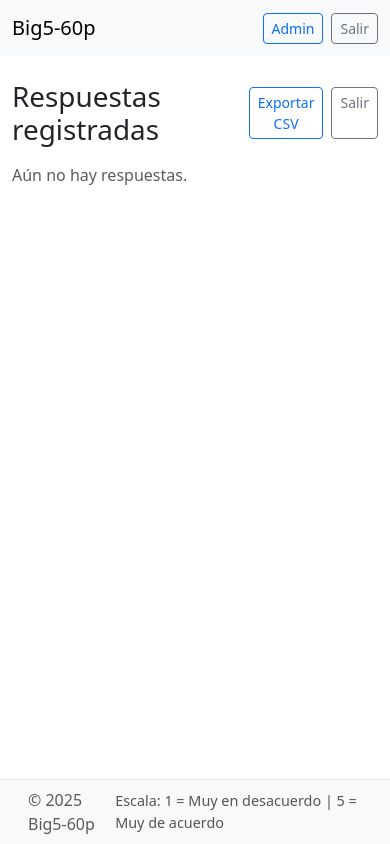
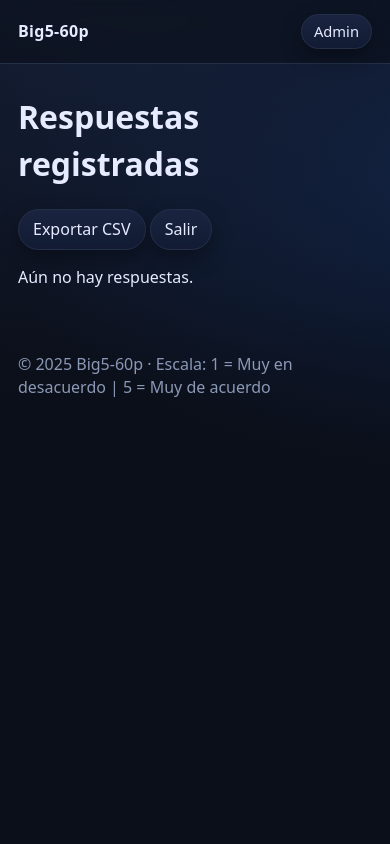
Before and after one commit to Layonor/Big5-60p, a Flask app: page /admin in a window 390 px wide. Run offline with Flask 3, Linux system fonts and the light colour scheme; the visitor is signed in with stand-in values (Sample User, id 1); some libraries are stand-ins or nearby versions.

Commit message:
UI: doble espacio preguntas, thanks simple, mail a admin

```diff
--- a/app.py
+++ b/app.py
@@ -5,6 +5,8 @@
 from datetime import datetime, timezone
 from pathlib import Path
 from functools import wraps
+import smtplib
+from email.message import EmailMessage
 
 from flask import (
     Flask, render_template, request, redirect, url_for,
@@ -13,39 +15,67 @@
 from flask_sqlalchemy import SQLAlchemy
 
 # -----------------------------------------------------------------------------
-# Crear la app y configuración base
+# Crear app y config base
 # -----------------------------------------------------------------------------
 app = Flask(__name__)
 app.config["SECRET_KEY"] = os.environ.get("SECRET_KEY", "dev-key-change-me")
 app.config["SQLALCHEMY_TRACK_MODIFICATIONS"] = False
 
-# --- Config DB: SQLite por defecto; DATABASE_URL (Render) si existe ---
-database_url = os.environ.get("DATABASE_URL")
-if database_url:
-    # Algunas PaaS entregan postgres://; SQLAlchemy espera postgresql://
-    if database_url.startswith("postgres://"):
-        database_url = database_url.replace("postgres://", "postgresql://", 1)
-    # Si usas psycopg v3, fuerza el driver explícito (no afecta a SQLite)
-    if database_url.startswith("postgresql://") and "+psycopg" not in database_url and "+pg8000" not in database_url:
-        database_url = database_url.replace("postgresql://", "postgresql+psycopg://", 1)
-    app.config["SQLALCHEMY_DATABASE_URI"] = database_url
-else:
-    app.config["SQLALCHEMY_DATABASE_URI"] = "sqlite:///big5.db"
+# --- DB: forzar SQLite en /tmp (escribible en Render) ---
+app.config["SQLALCHEMY_DATABASE_URI"] = "sqlite:////tmp/big5.db"
 
 db = SQLAlchemy(app)
 
-# Crea tablas al arrancar (útil en Render/primer deploy)
+# Crea tablas al arrancar
 with app.app_context():
     db.create_all()
+
+# -----------------------------------------------------------------------------
+# Email: configuración por variables de entorno
+# -----------------------------------------------------------------------------
+SMTP_HOST = os.environ.get("SMTP_HOST", "")
+SMTP_PORT = int(os.environ.get("SMTP_PORT", "587"))
+SMTP_USER = os.environ.get("SMTP_USER", "")
+SMTP_PASS = os.environ.get("SMTP_PASS", "")
+SMTP_FROM = os.environ.get("SMTP_FROM", SMTP_USER or "no-reply@example.com")
+ADMIN_EMAIL = os.environ.get("ADMIN_EMAIL", "")  # <— tu correo destino
+
+def send_admin_email(subject: str, body_text: str, csv_bytes: bytes | None = None, csv_name: str = "respuestas.csv"):
+    """
+    Envía email al ADMIN_EMAIL con texto y CSV adjunto (opcional).
+    No rompe el flujo si falla: registra y continúa.
+    """
+    if not (SMTP_HOST and SMTP_USER and SMTP_PASS and ADMIN_EMAIL):
+        # Config incompleta: no enviar, pero no romper
+        app.logger.warning("Email no enviado: faltan variables SMTP/ADMIN_EMAIL")
+        return
+
+    try:
+        msg = EmailMessage()
+        msg["Subject"] = subject
+        msg["From"] = SMTP_FROM
+        msg["To"] = ADMIN_EMAIL
+        msg.set_content(body_text)
+
+        if csv_bytes:
+            msg.add_attachment(
+                csv_bytes,
+                maintype="text",
+                subtype="csv",
+                filename=csv_name
+            )
+
+        with smtplib.SMTP(SMTP_HOST, SMTP_PORT, timeout=20) as s:
+            s.starttls()
+            s.login(SMTP_USER, SMTP_PASS)
+            s.send_message(msg)
+    except Exception as e:
+        app.logger.exception(f"Fallo enviando email: {e}")
 
 # -----------------------------------------------------------------------------
 # Utilidades: cargar test y calcular puntuaciones
 # -----------------------------------------------------------------------------
 def load_assessment():
-    """
-    Carga assessments/big5_60.json. Si no encuentra la ruta al lado del app.py,
-    intenta con el cwd (por si se ejecuta desde otra carpeta).
-    """
     base = Path(__file__).resolve().parent
     primary = base / "assessments" / "big5_60.json"
     fallback = Path.cwd() / "assessments" / "big5_60.json"
@@ -57,7 +87,7 @@
     with path.open("r", encoding="utf-8") as f:
         spec = json.load(f)
 
-    # Asegura opciones de escala si no vienen
+    # Escala
     scale = spec.get("scale", {})
     s_min = int(scale.get("min", 1))
     s_max = int(scale.get("max", 5))
@@ -70,7 +100,7 @@
     scale.setdefault("label", "1 = Muy en desacuerdo | 5 = Muy de acuerdo")
     spec["scale"] = scale
 
-    # Normaliza items
+    # Items normalizados
     for i in spec.get("items", []):
         i["id"] = int(i["id"])
         i["reverse"] = bool(i.get("reverse", False))
@@ -80,20 +110,13 @@
 
 
 def score_answers(form_dict, spec):
-    """
-    Devuelve:
-      - sums: dict con sumas O,C,E,A,N
-      - percent_list: lista [(nombre, suma, porcentaje_int), ...]
-    """
     s_min = spec["scale"]["min"]
     s_max = spec["scale"]["max"]
     traits = ["O", "C", "E", "A", "N"]
     sums = {t: 0 for t in traits}
 
-    # Mapa rápido id->item
     items = {int(it["id"]): it for it in spec["items"]}
 
-    # Recorremos los 60 ítems
     for qid, item in items.items():
         key = f"q{qid}"
         val_str = form_dict.get(key)
@@ -103,23 +126,15 @@
             val = int(val_str)
         except ValueError:
             raise ValueError(f"Respuesta inválida en ítem {qid}")
-        # Reversa
         if item.get("reverse"):
             val = s_min + s_max - val
         sums[item["trait"]] += val
 
-    # Normalización 0-100 (cada rasgo tiene 12 ítems)
+    # 0–100
     min_total = 12 * s_min
     max_total = 12 * s_max
     rng = max_total - min_total
-
-    # (Evito comprensiones para cero riesgo de paréntesis)
-    percent = {}
-    for t in traits:
-        if rng:
-            percent[t] = int(round((sums[t] - min_total) * 100.0 / rng))
-        else:
-            percent[t] = 0
+    percent = {t: (int(round((sums[t] - min_total) * 100 / rng)) if rng else 0) for t in traits}
 
     percent_list = [
         ("Apertura (O)", sums["O"], percent["O"]),
@@ -130,7 +145,6 @@
     ]
     return sums, percent_list
 
-
 # -----------------------------------------------------------------------------
 # Modelos
 # -----------------------------------------------------------------------------
@@ -140,26 +154,22 @@
     ts = db.Column(db.DateTime, nullable=False, default=lambda: datetime.now(timezone.utc))
     nickname = db.Column(db.String(120))
     email = db.Column(db.String(320))
-    # Sumas por rasgo
     O = db.Column(db.Integer, nullable=False)
     C = db.Column(db.Integer, nullable=False)
     E = db.Column(db.Integer, nullable=False)
     A = db.Column(db.Integer, nullable=False)
     N = db.Column(db.Integer, nullable=False)
 
-
 # -----------------------------------------------------------------------------
 # CLI
 # -----------------------------------------------------------------------------
 @app.cli.command("init-db")
 def init_db():
-    """Crea tablas si no existen."""
     db.create_all()
     print("Base de datos inicializada.")
 
-
 # -----------------------------------------------------------------------------
-# Auth muy simple para admin
+# Auth simple
 # -----------------------------------------------------------------------------
 def admin_required(fn):
     @wraps(fn)
@@ -168,7 +178,6 @@
             return redirect(url_for("login", next=request.path))
         return fn(*args, **kwargs)
     return wrapper
-
 
 @app.route("/login", methods=["GET", "POST"])
 def login():
@@ -185,36 +194,32 @@
         flash("Credenciales inválidas.", "danger")
     return render_template("login.html")
 
-
 @app.route("/logout")
 def logout():
     session.pop("admin", None)
     flash("Sesión cerrada.", "info")
     return redirect(url_for("test"))
 
-
 # -----------------------------------------------------------------------------
-# Rutas principales
+# Rutas
 # -----------------------------------------------------------------------------
 @app.route("/")
 def index():
     return redirect(url_for("test"))
-
 
 @app.route("/test", methods=["GET", "POST"])
 def test():
     spec = load_assessment()
 
     if request.method == "POST":
-        # Validar que llegó todo
+        # Validación
         expected = {f"q{i['id']}" for i in spec["items"]}
         got = {k for k in request.form.keys() if k.startswith("q")}
         if expected - got:
             flash("Faltan respuestas, por favor completa todas las preguntas.", "warning")
-            # Vuelve a mostrar formulario con lo respondido
             return render_template("test.html", spec=spec, prev=request.form)
 
-        # Calcular y guardar
+        # Calcular + guardar
         sums, percent_list = score_answers(request.form, spec)
         r = Response(
             nickname=request.form.get("nickname", "").strip() or None,
@@ -224,23 +229,45 @@
         db.session.add(r)
         db.session.commit()
 
-        session["last_results"] = percent_list  # para mostrar en /thanks
+        # Preparar email al admin (texto + CSV adjunto)
+        nick = r.nickname or "(sin nombre)"
+        mail_user = r.email or "(sin email)"
+        lines = [f"Big5-60p - Nuevo resultado",
+                 f"Fecha (UTC): {r.ts.strftime('%Y-%m-%d %H:%M:%S')}",
+                 f"Nombre: {nick}",
+                 f"Email: {mail_user}",
+                 ""]
+        for name, score, pct in percent_list:
+            lines.append(f"{name}: suma={score}, %={pct}")
+        body = "\n".join(lines)
+
+        # CSV (1 fila)
+        csv_io = StringIO()
+        w = csv.writer(csv_io)
+        w.writerow(["id","ts_utc","nickname","email","O","C","E","A","N"])
+        w.writerow([r.id, r.ts.strftime("%Y-%m-%d %H:%M:%S"), nick, mail_user, r.O, r.C, r.E, r.A, r.N])
+        csv_bytes = csv_io.getvalue().encode("utf-8")
+
+        # Enviar (no rompe si falla)
+        send_admin_email(
+            subject="Big5-60p: nuevo resultado",
+            body_text=body,
+            csv_bytes=csv_bytes,
+            csv_name=f"big5_respuesta_{r.id}.csv"
+        )
+
+        # NO mostramos análisis al candidato
         return redirect(url_for("thanks"))
 
-    # GET
     return render_template("test.html", spec=spec, prev=None)
-
 
 @app.route("/thanks")
 def thanks():
-    results = session.pop("last_results", None)
-    if not results:
-        return redirect(url_for("test"))
-    return render_template("thanks.html", results=results)
-
+    # Mensaje neutro (no mostramos resultados)
+    return render_template("thanks.html")
 
 # -----------------------------------------------------------------------------
-# Panel admin
+# Admin
 # -----------------------------------------------------------------------------
 @app.route("/admin")
 @admin_required
@@ -263,28 +290,19 @@
     ]
     return render_template("admin.html", rows=data)
 
-
 @app.route("/admin/export.csv")
 @admin_required
 def admin_export_csv():
     rows = Response.query.order_by(Response.ts.asc()).all()
-
     output = StringIO()
     writer = csv.writer(output)
-
-    # encabezado
     writer.writerow(["id", "ts_utc", "nickname", "email", "O", "C", "E", "A", "N"])
-
-    # filas
     for r in rows:
         writer.writerow([
-            r.id,
-            r.ts.strftime("%Y-%m-%d %H:%M:%S"),
-            r.nickname or "",
-            r.email or "",
+            r.id, r.ts.strftime("%Y-%m-%d %H:%M:%S"),
+            r.nickname or "", r.email or "",
             r.O, r.C, r.E, r.A, r.N,
         ])
-
     mem = BytesIO(output.getvalue().encode("utf-8"))
     mem.seek(0)
     filename = f"big5_responses_{datetime.now().strftime('%Y%m%d_%H%M%S')}.csv"
@@ -295,9 +313,6 @@
         as_attachment=True,
     )
 
-
-# -----------------------------------------------------------------------------
-# Arranque local (opcional)
 # -----------------------------------------------------------------------------
 if __name__ == "__main__":
     app.run(host="127.0.0.1", port=5000, debug=False)
--- a/templates/base.html
+++ b/templates/base.html
@@ -1,56 +1,152 @@
 <!doctype html>
 <html lang="es">
 <head>
-  <meta charset="utf-8" />
-  <meta name="viewport" content="width=device-width,initial-scale=1" />
-  <title>{% block title %}Big Five 60 ítems{% endblock %}</title>
-  <link href="https://cdn.jsdelivr.net/npm/bootstrap@5.3.3/dist/css/bootstrap.min.css" rel="stylesheet">
+  <meta charset="utf-8">
+  <meta name="viewport" content="width=device-width,initial-scale=1">
+  <title>{% block title %}Big5-60p{% endblock %}</title>
+
+  <!-- Estilos minimalistas embebidos -->
   <style>
-    body { padding-bottom: 4rem; }
-    .scale-label { font-size: .9rem; color: #555;}
-    .trait-badge { font-weight: 600; }
-    .sticky-footer { position: fixed; left:0; right:0; bottom:0; background:#f8f9fa; border-top:1px solid #e9ecef; padding:.5rem 1rem;}
+    :root{
+      --bg:#0b0f19;
+      --card:#121826;
+      --muted:#8b98b6;
+      --text:#e6ebff;
+      --brand:#6ea8fe;
+      --brand-2:#9ad0ff;
+      --chip:#1a2235;
+      --chip-active:#2a6ef2;
+      --chip-active-text:#fff;
+      --border:#233048;
+      --shadow:0 8px 20px rgba(0,0,0,.35);
+      --radius:16px;
+    }
+    *{box-sizing:border-box}
+    html,body{height:100%}
+    body{
+      margin:0;
+      background: radial-gradient(1200px 800px at 20% -10%, #16213a 0%, transparent 60%) no-repeat,
+                  radial-gradient(1000px 600px at 120% 20%, #102244 0%, transparent 50%) no-repeat,
+                  var(--bg);
+      color:var(--text);
+      font:16px/1.45 ui-sans-serif, system-ui, -apple-system, Segoe UI, Roboto, Inter, "Helvetica Neue", Arial, "Apple Color Emoji","Segoe UI Emoji";
+    }
+    a{color:var(--brand);text-decoration:none}
+    a:hover{text-decoration:underline}
+
+    header{
+      position:sticky; top:0; z-index:5;
+      backdrop-filter: blur(8px);
+      background: rgba(11,15,25,.6);
+      border-bottom:1px solid var(--border);
+    }
+    .bar{
+      max-width:980px; margin:0 auto; padding:14px 18px;
+      display:flex; align-items:center; gap:12px; justify-content:space-between;
+    }
+    .brand{font-weight:700; letter-spacing:.3px}
+    .btn{
+      display:inline-flex; align-items:center; gap:8px;
+      padding:8px 14px; border-radius:999px; border:1px solid var(--border);
+      background:linear-gradient(180deg, #1a2440, #121b33);
+      color:var(--text); text-decoration:none; box-shadow: var(--shadow);
+    }
+    .btn:hover{filter:brightness(1.08)}
+    .btn.small{padding:6px 12px; font-size:.92rem}
+
+    main{max-width:980px; margin:30px auto; padding:0 18px}
+    .card{
+      background: linear-gradient(180deg, #121b24 0%, #0e1526 100%);
+      border:1px solid var(--border);
+      border-radius: var(--radius);
+      box-shadow: var(--shadow);
+    }
+    .muted{color:var(--muted)}
+    footer{max-width:980px; margin:40px auto; padding:24px 18px; color:var(--muted)}
+
+    /* ---- Formulario / test ---- */
+    .form{
+      padding:20px;
+      display:grid; gap:16px;
+    }
+    .field>label{display:block; font-weight:600; margin-bottom:6px}
+    .field input[type="text"],
+    .field input[type="email"]{
+      width:100%; padding:12px 14px; border-radius:10px;
+      border:1px solid var(--border); background:#0d1424; color:var(--text);
+      outline:none;
+    }
+    .field input:focus{border-color:#34518a; box-shadow:0 0 0 3px rgba(106,170,255,.15)}
+
+    .item{
+      border:1px solid var(--border);
+      border-radius:12px;
+      padding:14px;
+      background: #0e1526;
+    }
+    .qtext{margin-bottom:10px; font-weight:600}
+
+    .choices{
+      display:flex; gap:8px; flex-wrap:wrap;
+    }
+    /* Input visualmente oculto, accesible para screen readers */
+    .choices input[type="radio"]{
+      position:absolute; inline-size:1px; block-size:1px;
+      margin:-1px; overflow:hidden; clip:rect(0 0 0 0); clip-path:inset(50%); border:0; padding:0;
+    }
+    .chip{
+      display:inline-flex; align-items:center; justify-content:center;
+      min-width:42px; padding:10px 12px; border-radius:999px;
+      background:var(--chip); color:var(--text);
+      border:1px solid var(--border); cursor:pointer; user-select:none;
+      transition:.15s transform, .15s filter, .15s background;
+    }
+    .chip:hover{filter:brightness(1.1)}
+    /* El “truco”: input seguido de su label */
+    .choices input[type="radio"]:checked + label.chip{
+      background:var(--chip-active);
+      border-color:transparent;
+      color:var(--chip-active-text);
+      transform:translateY(-1px);
+    }
+
+    .actions{display:flex; gap:12px; justify-content:flex-end; margin-top:10px}
+    .primary{
+      background: linear-gradient(180deg, #2a6ef2, #1b56cc);
+      border:0; color:#fff; padding:12px 18px; border-radius:999px; cursor:pointer; font-weight:600;
+      box-shadow: var(--shadow);
+    }
+    .primary:hover{filter:brightness(1.05)}
+
+    /* thanks: barras */
+    .bars{display:grid; gap:10px}
+    .barrow{display:grid; grid-template-columns:190px 1fr 52px; gap:12px; align-items:center}
+    .barwrap{height:12px; background:#0d1424; border:1px solid var(--border); border-radius:999px; overflow:hidden}
+    .barfill{height:100%; background:linear-gradient(90deg, var(--brand), var(--brand-2));}
+
+    @media (max-width:640px){
+      .barrow{grid-template-columns:1fr}
+      .bars .barwrap{order:2}
+      .bars .perc{order:3}
+    }
   </style>
 </head>
 <body>
-<nav class="navbar navbar-expand-lg bg-body-tertiary">
-  <div class="container">
-    <a class="navbar-brand" href="{{ url_for('test') }}">Big5-60p</a>
-    <div class="d-flex gap-2">
-      {% if session.get('admin') %}
-        <a class="btn btn-outline-primary btn-sm" href="{{ url_for('admin') }}">Admin</a>
-        <a class="btn btn-outline-secondary btn-sm" href="{{ url_for('logout') }}">Salir</a>
-      {% else %}
-        <a class="btn btn-outline-secondary btn-sm" href="{{ url_for('login') }}">Admin</a>
-      {% endif %}
+  <header>
+    <div class="bar">
+      <div class="brand">Big5-60p</div>
+      <nav>
+        <a class="btn small" href="{{ url_for('admin') }}">Admin</a>
+      </nav>
     </div>
-  </div>
-</nav>
+  </header>
 
-<main class="container my-4">
-  {% with messages = get_flashed_messages(with_categories=true) %}
-    {% if messages %}
-      <div class="mb-3">
-        {% for cat,msg in messages %}
-          <div class="alert alert-{{ 'warning' if cat=='warning' else ('danger' if cat=='danger' else ('success' if cat=='success' else 'info')) }} alert-dismissible fade show" role="alert">
-            {{ msg }}
-            <button type="button" class="btn-close" data-bs-dismiss="alert" aria-label="Cerrar"></button>
-          </div>
-        {% endfor %}
-      </div>
-    {% endif %}
-  {% endwith %}
+  <main>
+    {% block content %}{% endblock %}
+  </main>
 
-  {% block content %}{% endblock %}
-</main>
-
-<footer class="sticky-footer">
-  <div class="container d-flex justify-content-between align-items-center">
-    <span class="text-muted">© 2025 Big5-60p</span>
-    <span class="scale-label">Escala: 1 = Muy en desacuerdo | 5 = Muy de acuerdo</span>
-  </div>
-</footer>
-
-<script src="https://cdn.jsdelivr.net/npm/bootstrap@5.3.3/dist/js/bootstrap.bundle.min.js"></script>
+  <footer class="muted">
+    © {{ 2025 }} Big5-60p · Escala: 1 = Muy en desacuerdo | 5 = Muy de acuerdo
+  </footer>
 </body>
 </html>
```
Also changed, not shown: templates/test.html (+60 -20 lines), templates/thanks.html (+4 -26 lines).
